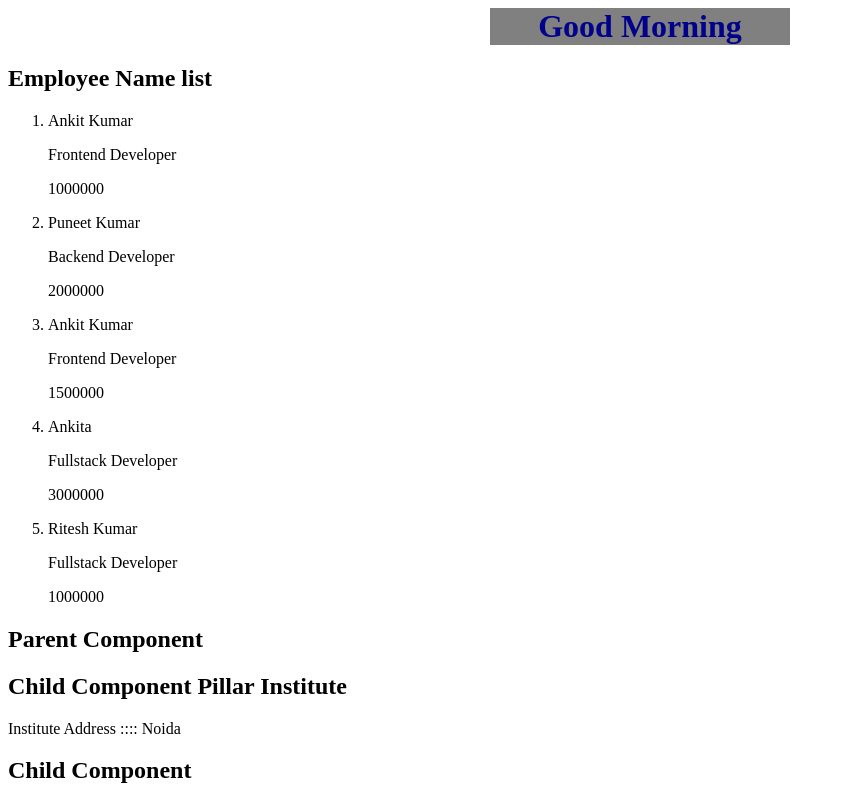
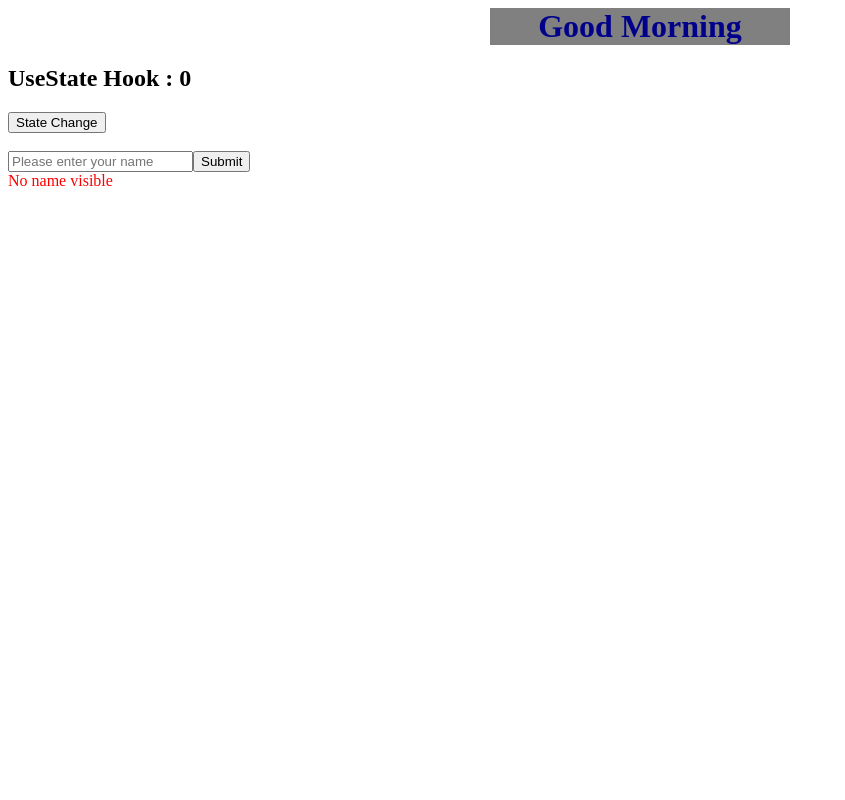
Before and after one commit to gitankita-account/javascript-course, a React (Vite) app in the folder react_vite/: page / in a window 1280 px wide. Shown: the top 800 px of the page, without its empty margins (0-845 px from the left). Built offline with nearby package versions, Linux system fonts and the light colour scheme.

Commit message:
useState hooks

```diff
--- a/react_vite/src/App.jsx
+++ b/react_vite/src/App.jsx
@@ -1,6 +1,7 @@
 import "./assets/style/App.css";
-import ArrayDataDisplay from "./components/basic-component/ArrayDataDisplay";
-import ParentComponent from "./components/props/ParentComponent";
+// import ArrayDataDisplay from "./components/basic-component/ArrayDataDisplay";
+// import ParentComponent from "./components/props/ParentComponent";
+import HooksUseState from "./hooks/USE_STATE/HooksUseState";
 function App() {
   const dt = new Date();
   let title = "";
@@ -28,8 +29,10 @@ function App() {
     <div>
       <h1 style={styleObj}>Good {title}</h1>
 
-      <ArrayDataDisplay />
-      <ParentComponent />
+      {/* <ArrayDataDisplay />
+      <ParentComponent /> */}
+      <HooksUseState/>
+
       {/* <h2>My name is {myname}</h2> */}
 
       {/* <button
--- /dev/null
+++ b/react_vite/src/hooks/USE_STATE/HooksUseState.jsx
@@ -0,0 +1,52 @@
+import { useState } from "react";
+
+function HooksUseState() {
+  //   let count = 0;
+
+  const [count, setCount] = useState(0);
+  const [fullname, setFullname] = useState("");
+  const [isFullname, setIsFullNameDisplay] = useState(false);
+  const [user, setUser] = useState({
+    fullname: "",
+    mobile: "",
+    password: "",
+    email: "",
+  });
+  const stateHandler = () => {
+    setCount(count + 10);
+    console.log(count);
+  };
+
+  const changehandler = (e) => {
+    setFullname(e.target.value);
+  };
+
+  const saubmitHandler = (e) => {
+    e.preventDefault();
+    setIsFullNameDisplay(true);
+  };
+
+  return (
+    <>
+      <h2>UseState Hook : {count}</h2>
+      <button onClick={stateHandler}>State Change</button> <br />
+      <br />
+      <form>
+        <input
+          type="text"
+          placeholder="Please enter your name"
+          onChange={changehandler}
+        />
+        <button onClick={saubmitHandler}>Submit</button>
+      </form>
+      <div>
+        {isFullname ? (
+          <h2>{fullname}</h2>
+        ) : (
+          <span style={{ color: "red" }}>No name visible</span>
+        )}
+      </div>
+    </>
+  );
+}
+export default HooksUseState;
```
